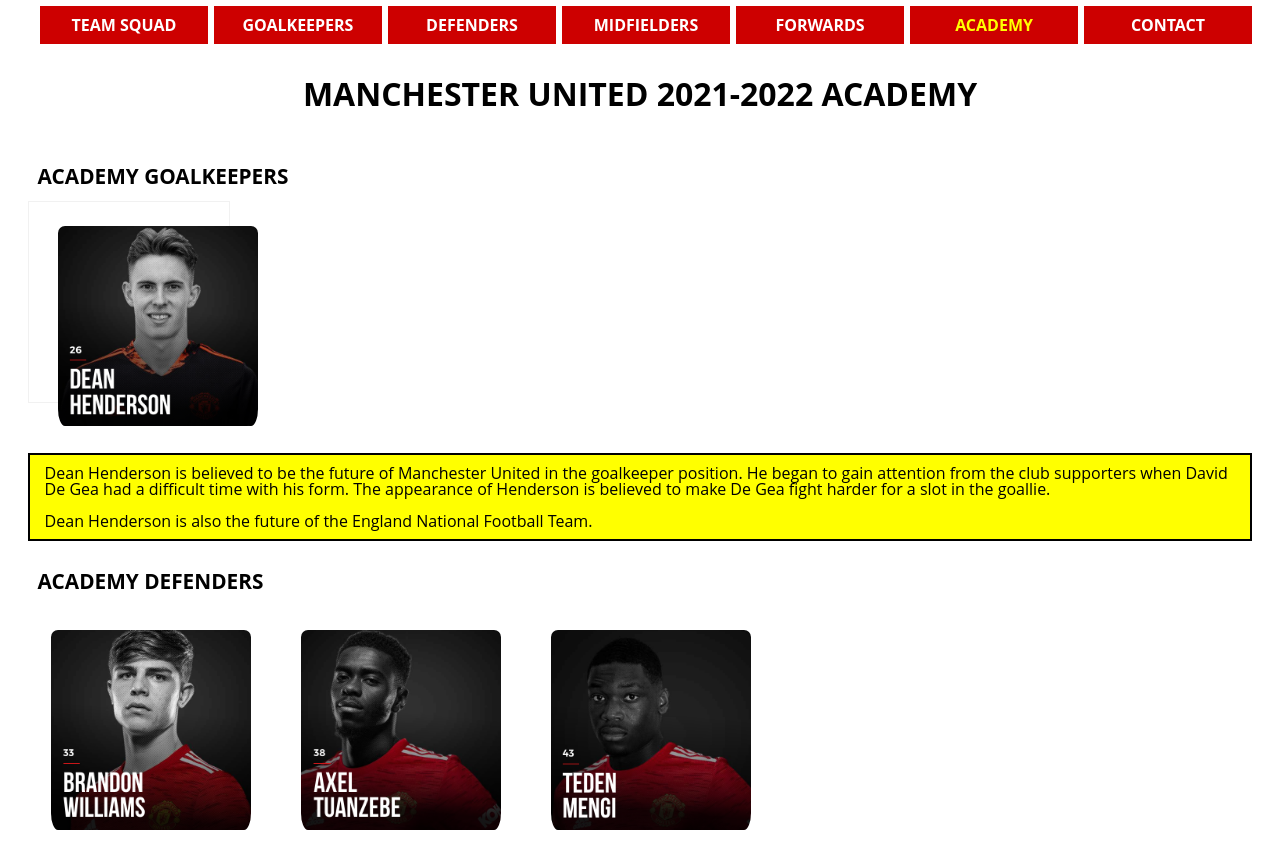
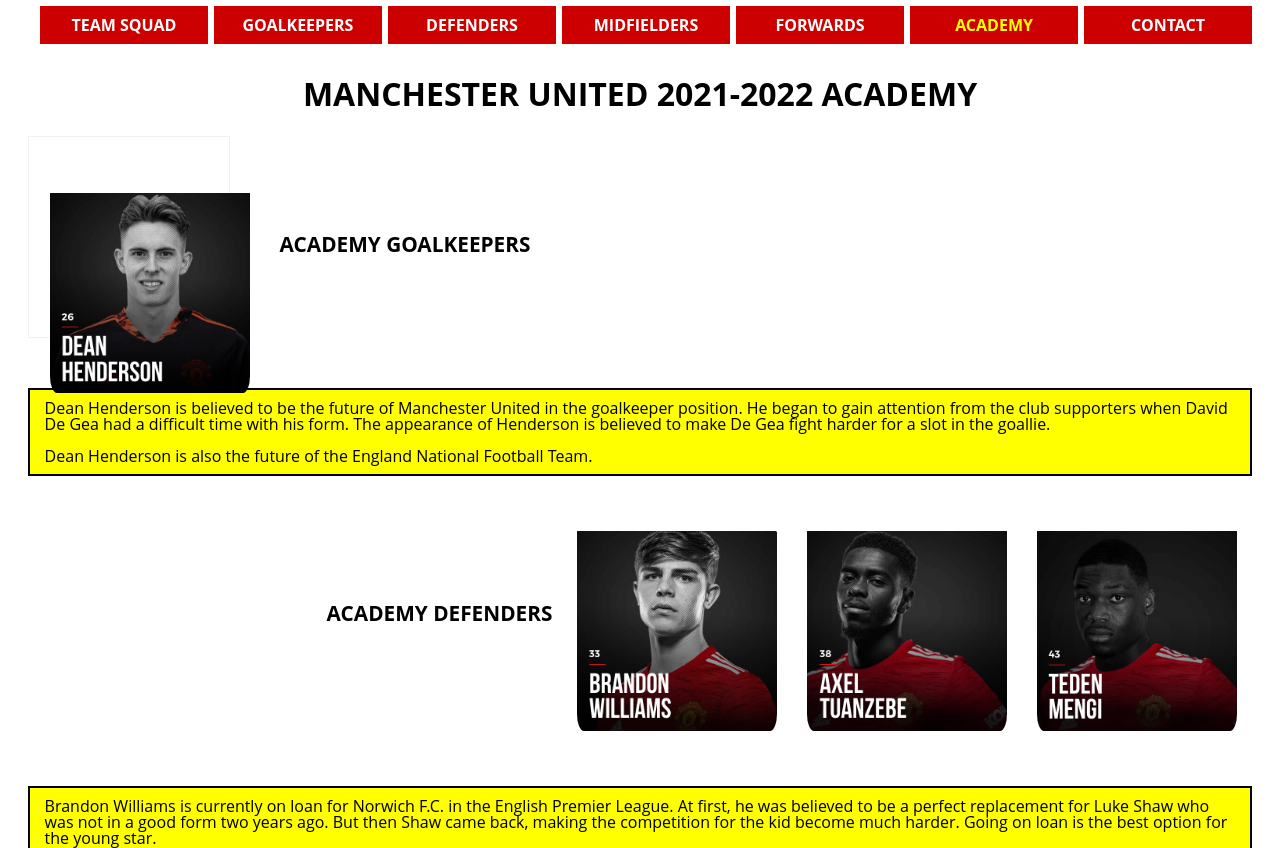
Before and after one commit to minshantang/final-portfolio, a plain HTML site: page academy.html in a window 1280 px wide. Shown: the part 480-1328 px from the top of the page. Drawn offline with Linux system fonts and the light colour scheme.

Commit message:
Add files via upload

```diff
--- a/academy.html
+++ b/academy.html
@@ -54,8 +54,8 @@
     <!-- main -->
     <main id="main">
         <!-- Images for Academy Goalkeepers-->
+        <div class="flex-container-1">
             <h2>ACADEMY GOALKEEPERS</h2>
-
             <div class="flip-card">
                 <div class="flip-card-inner">
                     <div class="flip-card-front">
@@ -67,7 +67,7 @@
                         <h1>Dean Henderson</h1>
                     </div>
                 </div>
-
+            </div>
         </div>
 
         <p>
@@ -77,10 +77,12 @@
         </p>
 
         <!-- Images for Academy Defenders-->
+        <div class="flex-container-2">
             <h2>ACADEMY DEFENDERS</h2>
-        <img class="williams" src="images/williams.png" alt="33. Brandon Williams" width="200" />
-        <img src="images/tuanzebe.png" class="settohover tuanzebe" alt="38. Axel Tuanzebe" width="200" />
-        <img class="mengi" src="images/mengi.png" alt="43. Teden Mengi" width="200" />
+            <img src="images/williams.png" alt="33. Brandon Williams" width="200" />
+            <img src="images/tuanzebe.png" class="settohover" alt="38. Axel Tuanzebe" width="200" />
+            <img src="images/mengi.png" alt="43. Teden Mengi" width="200" />
+        </div>
 
         <p>
             Brandon Williams is currently on loan for Norwich F.C. in the English Premier League. At first, he was believed to be a perfect replacement for Luke Shaw who was not in a good form two years ago. But then Shaw came back, making the competition for the kid become much harder. Going on loan is the best option for the young star.
@@ -91,11 +93,12 @@
         </p>
 
         <!-- Images for Academy Midfielders-->
+        <div class="flex-container-3">
             <h2>ACADEMY MIDFIELDERS</h2>
             <img src="images/garner.png" class="settohover" alt="37. James Garner" width="200" />
             <img src="images/mctominay.png" alt="39. Scott McTominay" width="200" />
             <img src="images/hannibal.png" class="settohover" alt="46. Hannibal" width="200" />
-
+        </div>
         <p>
             James Garner is currently on loan for Nottingham Forest F.C. in English League 1. He is famous for accurate long-ball pass. He has been awarded Best Player of the Month at the current loan club, which brings the supporters big hope that he could replace a leaving midfielder Paul Pogba.
             <br><br>
@@ -105,13 +108,14 @@
         </p>
 
         <!-- Images for Academy Midfielders-->
+        <div class="flex-container-4">
             <h2>ACADEMY FOWARDS</h2>
             <img src="images/rashford.png" alt="10. Marcus Rashford" width="200" />
             <img src="images/greenwood.png" class="settohover" alt="11. Mason Greenwood" width="200" />
             <img src="images/elanga.png" alt="36. Anthony Elanga" width="200" />
             <img src="images/chong.png" class="settohover" alt="44. Tahith Chong" width="200" />
             <img src="images/shoretire.png" alt="47. Shola Shoretire" width="200" />
-
+        </div>
         <p>
             Marcus Rashford, a future monument at the club, is famous for being both a great player in the field and a great heart for the community. He has raised 1 million GBP to bring food to children during the pandemic.
             <br><br>
--- a/css/style.css
+++ b/css/style.css
@@ -87,18 +87,19 @@ img {
     height: 200px;
     width: 200px;
     border: 3px solid transparent;
-    padding-top: 10px;
+    padding-top: 50px;
     padding-left: 10px;
     padding-right: 10px;
     border-radius: 20px;
-    margin: 10px;
+    margin: 2px;
 }
 
-img .flex-img {
+.flex-container-1,
+.flex-container-2,
+.flex-container-3,
+.flex-container-4 {
     display: flex;
-    margin: 50px;
-    flex-direction: row;
-    flex-wrap: wrap;
+    flex-direction: column;
     align-items: center;
 }
 
@@ -350,6 +351,26 @@ a:active {
     nav .contact {
         grid-column: 7 / span 1;
     }
+
+    .flex-container-1,
+    .flex-container-3 {
+        display: flex;
+        flex-direction: row-reverse;
+        justify-content: flex-end;
+        flex-wrap: nowrap;
+    }
+
+    .flex-container-1 h2 {
+        padding-left: 50px;
+    }
+
+    .flex-container-2,
+    .flex-container-4 {
+        display: flex;
+        flex-direction: row;
+        justify-content: flex-end;
+        flex-wrap: wrap;
+    }
 }
 
 @media screen and (min-width: 1200px) {
@@ -396,6 +417,24 @@ a:active {
     nav .contact {
         grid-column: 13 / span 1;
     }
+
+    .flex-container-1, .flex-container-3 {
+        display: flex;
+        flex-direction: row-reverse;
+        justify-content: flex-end;
+        flex-wrap: wrap;
+    }
+
+    .flex-container-1 h2 {
+        padding-left: 50px;
+    }
+
+    .flex-container-2, .flex-container-4 {
+        display: flex;
+        flex-direction: row;
+        justify-content: flex-end;
+        flex-wrap: wrap;
+    }
 }
 
 @media screen and (prefers-reduced-motion: reduce) {
```
Also changed, not shown: index.html (+8 -4 lines), 1 other file. Lines whose indentation alone changed are shown as unchanged.
